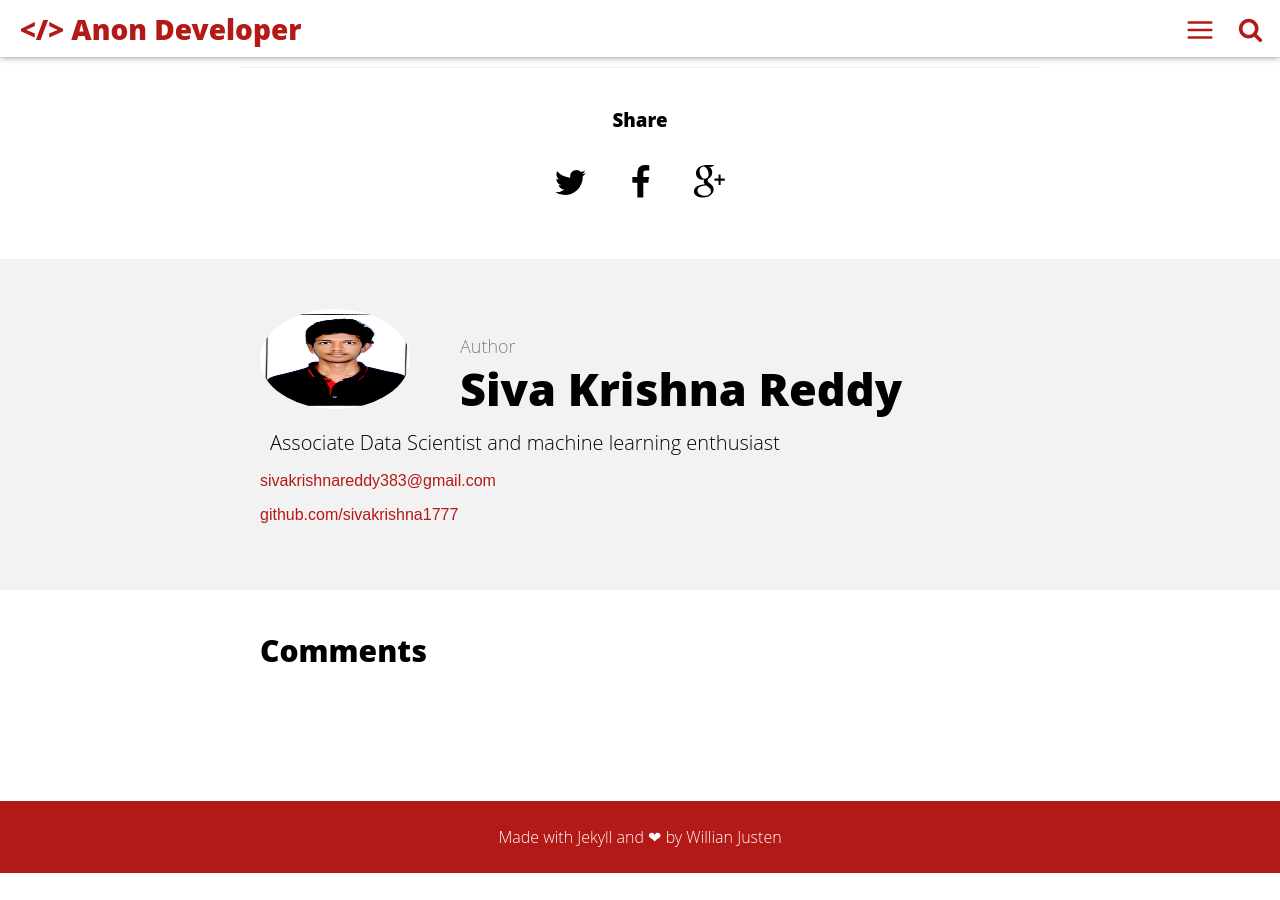
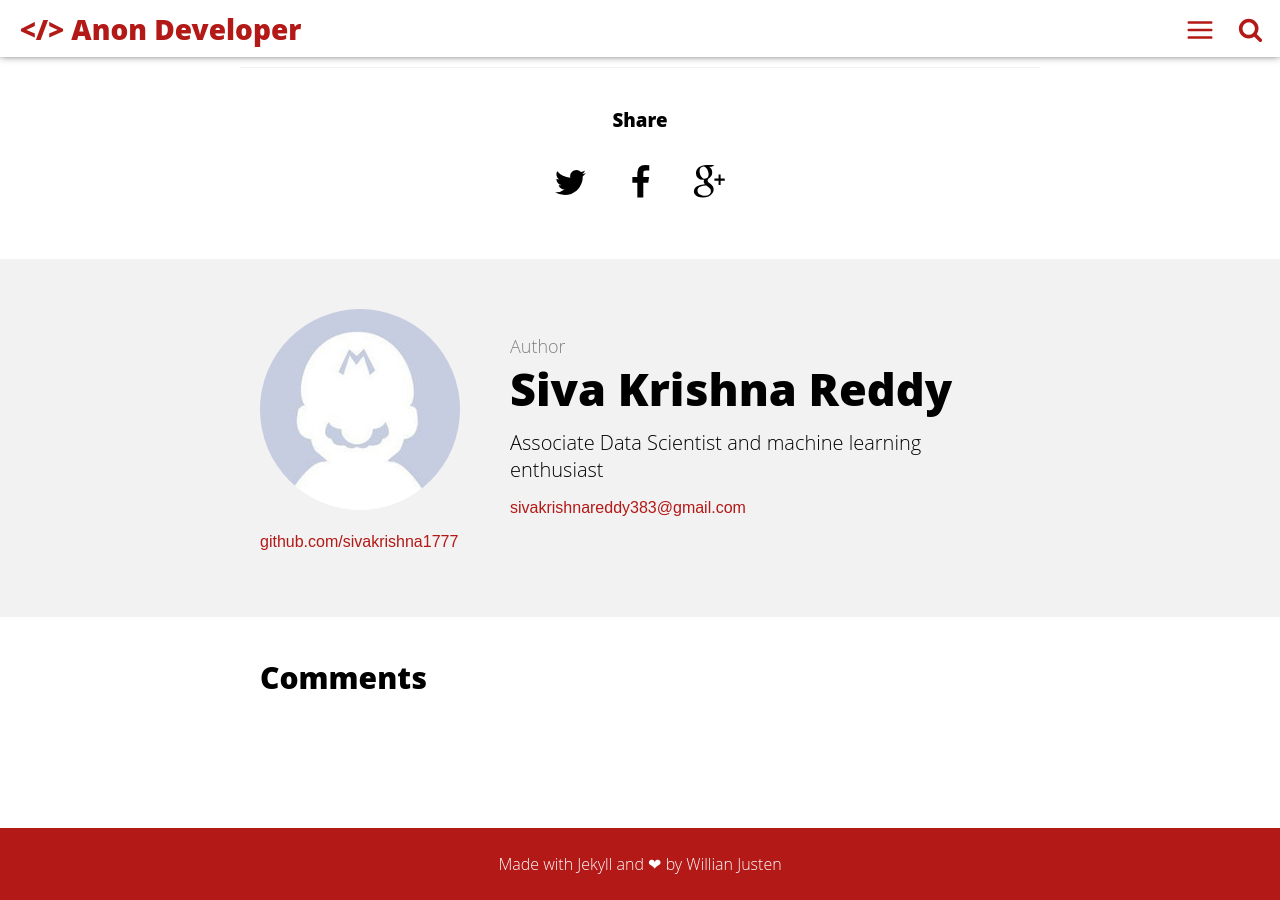
Before and after one commit to sivakrishna1777/sivakrishna1777.github.io, a Jekyll site: the page built from _posts/2016-05-08-welcome-to-jekyll.md, in a window 1280 px wide and 900 px high, scrolled down 1119 px. Built offline with Jekyll 4.4.1, drawn with Linux system fonts in a browser that asks for light colours; comment, search, counter and statistics services are not loaded; before the commit the page ends 1992 px from its top, so only the background shows below that.

Commit message:
Update author.html

```diff
--- a/_includes/author.html
+++ b/_includes/author.html
@@ -1,6 +1,6 @@
 <section class="author" itemprop="author">
     <div class="details" itemscope itemtype="http://schema.org/Person">
-        <img itemprop="image" class="img-rounded" src="/assets/img/author.jpg" alt="{{site.name}}" width="150" height="100">
+        <img itemprop="image" class="img-rounded" src="/assets/img/blog-author.jpg" alt="{{site.name}}">
         <p class="def">Author</p>
         <h3 class="name">
             <a itemprop="name" href="https://plus.google.com/+{{site.gplus_username}}/posts">{{site.username}}</a>
```
